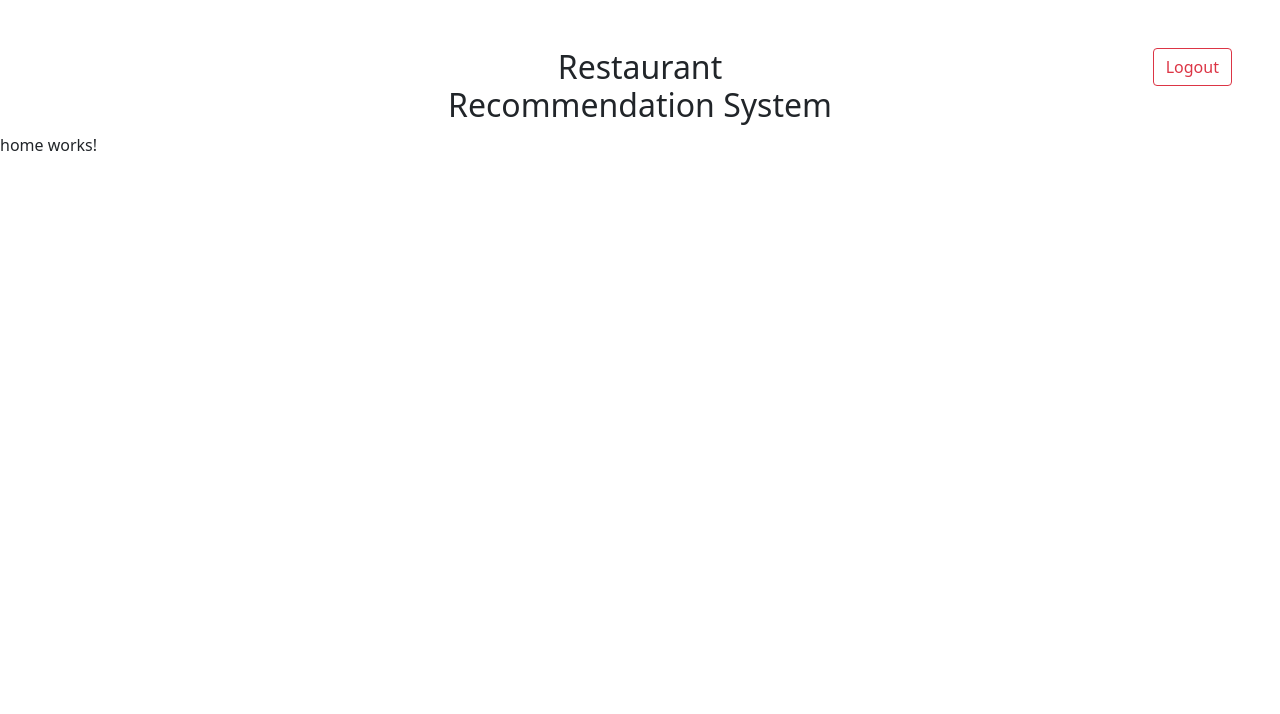
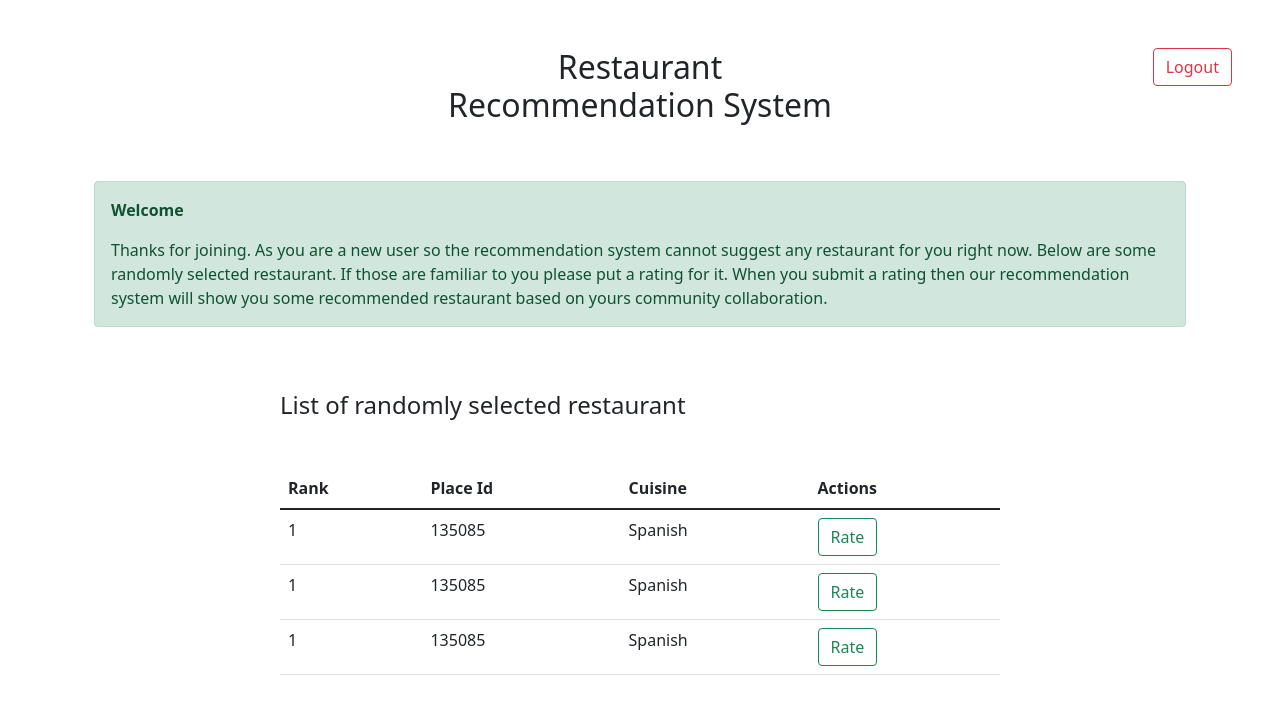
Before and after one commit to asiftanim/INSE-6260-Recommendation-System-Client, an Angular app: page /home in a window 1280 px wide. Shown: the top 714 px of the page. Built offline with nearby package versions, Linux system fonts and the light colour scheme.

Commit message:
Update home.component.html

```diff
--- a/src/app/components/home/home.component.html
+++ b/src/app/components/home/home.component.html
@@ -1 +1,66 @@
-<p>home works!</p>
+<div class="container">
+    <div class="alert alert-success mt-5" role="alert">
+        <p class="fw-bold">Welcome</p>
+        Thanks for joining. As you are a new user so the recommendation system cannot suggest any restaurant for you right now. Below are some randomly selected restaurant. If those are familiar to you please put a rating for it. When you submit a rating then our recommendation system will show you some recommended restaurant based on yours community collaboration.
+    </div>
+
+    <div class="row">
+        <div class="col-2"></div>
+        <div class="col-8">
+            <p class="h4 mt-5">List of randomly selected restaurant</p>
+            <table class="table table-hover mt-5 w-100">
+                <thead>
+                    <tr>
+                        <th>Rank</th>
+                        <th>Place Id</th>
+                        <th>Cuisine</th>
+                        <th>Actions</th>
+                    </tr>
+                </thead>
+                <tbody>
+                    <tr>
+                        <td>1</td>
+                        <td>135085</td>
+                        <td>Spanish</td>
+                        <td>
+                            <button class="btn btn-outline-success" (click)="openModal(template)">Rate</button>
+                        </td>
+                    </tr>
+
+                    <tr>
+                        <td>1</td>
+                        <td>135085</td>
+                        <td>Spanish</td>
+                        <td>
+                            <button class="btn btn-outline-success" (click)="openModal(template)">Rate</button>
+                        </td>
+                    </tr>
+
+                    <tr>
+                        <td>1</td>
+                        <td>135085</td>
+                        <td>Spanish</td>
+                        <td>
+                            <button class="btn btn-outline-success" (click)="openModal(template)">Rate</button>
+                        </td>
+                    </tr>
+                </tbody>
+            </table>
+        </div>
+        <div class="col-2"></div>
+    </div>
+</div>
+
+
+
+<ng-template #template>
+    <div class="modal-header">
+      <h4 class="modal-title pull-left">Rating</h4>
+      <button type="button" class="btn-close close pull-right" aria-label="Close" (click)="modalRef?.hide()">
+        <span aria-hidden="true" class="visually-hidden">&times;</span>
+      </button>
+    </div>
+    <div class="modal-body">
+      <p>Please Rate the restaurant between 0-5</p>
+    </div>
+</ng-template>
```
